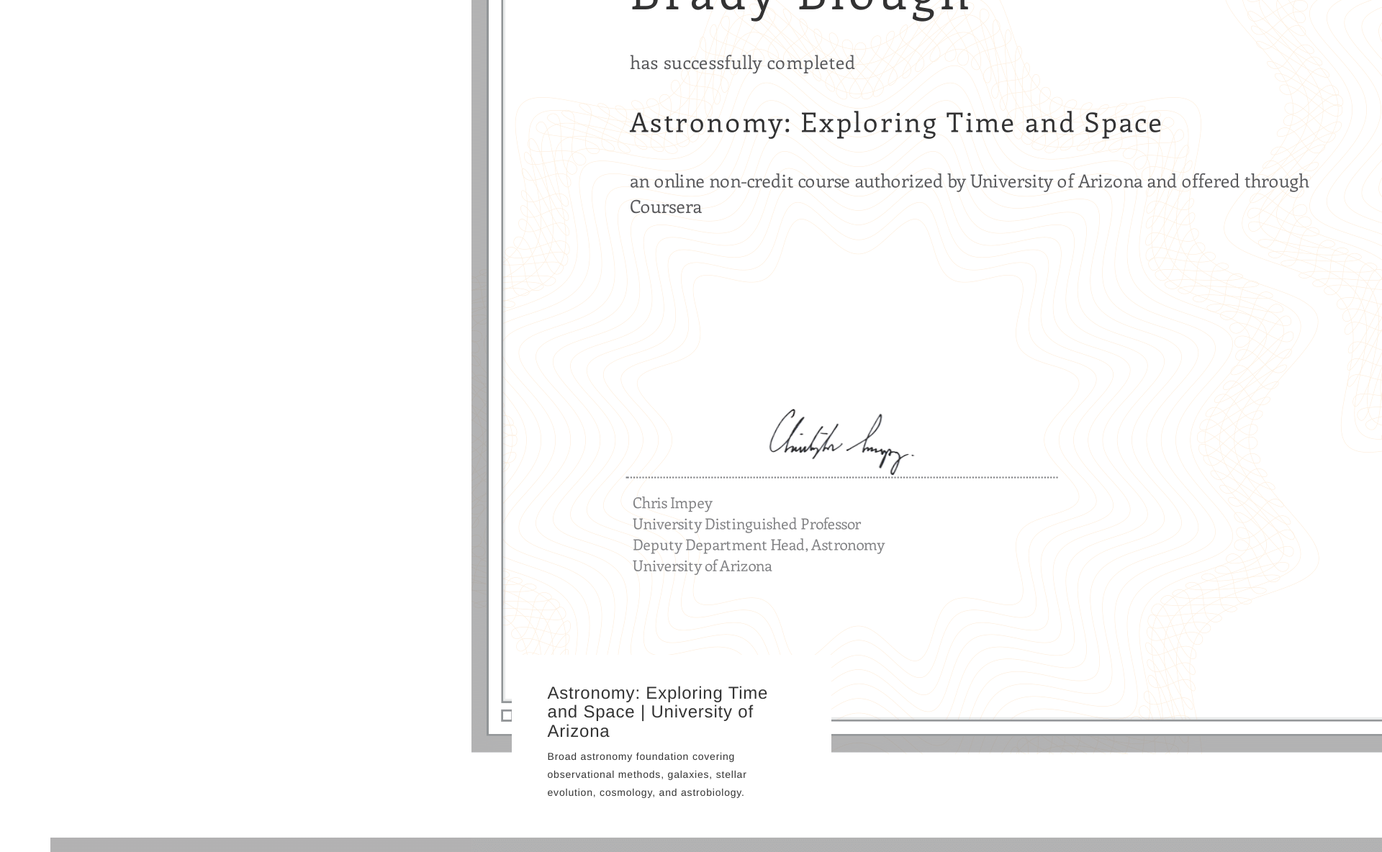
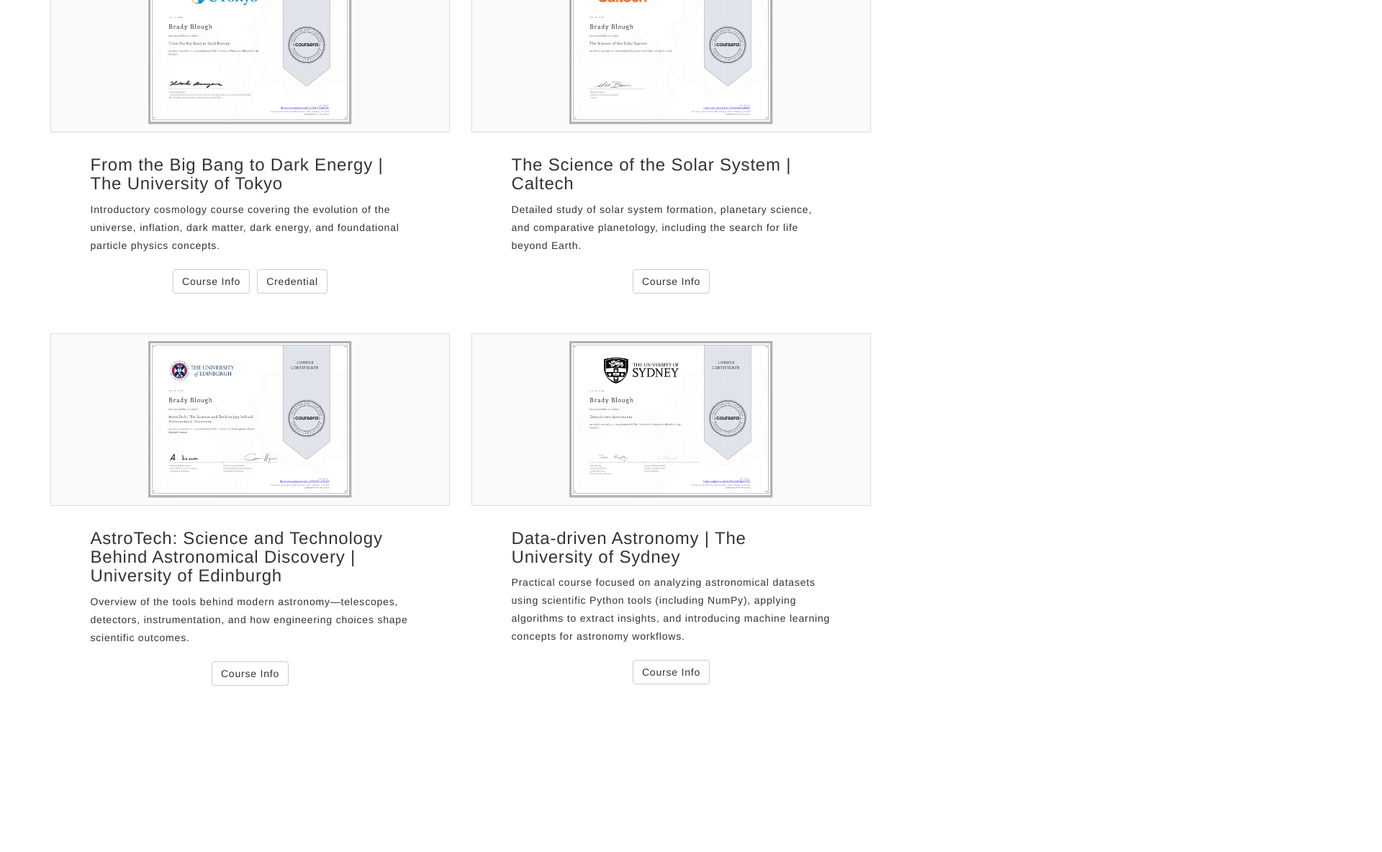
Before and after one commit to bradyblough/bradyblough.github.io, a plain HTML site: page certificates.html in a window 1280 px wide. Shown: the part 863-2047 px from the top of the page at 72% size, 1920 px wide, since content can reach past the window. After the commit the page ends 1961 px from the top, so only its background shows below. Drawn offline with nearby package versions, Linux system fonts and the light colour scheme.

Commit message:
Update certificates.html

```diff
--- a/certificates.html
+++ b/certificates.html
@@ -5,8 +5,10 @@
   <meta charset="UTF-8">
   <meta http-equiv="X-UA-Compatible" content="IE=edge">
   <meta name="viewport" content="width=device-width, initial-scale=1">
-  <meta name="description" content="Brady Blough - Software Engineering Projects | Space & Scientific Software">
+  <meta name="description" content="Brady Blough - Certificates | Space, Astronomy, and Scientific Computing">
   <meta name="author" content="Brady Blough">
+
+  <meta name="msapplication-tap-highlight" content="no">
 
   <link rel="apple-touch-icon" sizes="180x180" href="./assets/apple-icon-180x180.png">
   <link rel="icon" href="./assets/favicon.ico">
@@ -15,6 +17,44 @@
 
   <link rel="stylesheet" href="styles.css">
   <link rel="stylesheet" href="https://maxcdn.bootstrapcdn.com/bootstrap/3.4.1/css/bootstrap.min.css">
+
+  <style>
+    .section-container { padding-top: 80px; }
+
+    /* --- Fix template "card overlay" behavior on THIS page --- */
+    .card-container {
+      position: static !important;
+      margin-top: 0 !important;
+      background: transparent !important;
+      box-shadow: none !important;
+      padding: 0 !important;
+    }
+
+    /* Each certificate block spacing */
+    .cert-block { margin-bottom: 35px; }
+
+    /* Make all certificate images render the same visual size */
+    .cert-img-container {
+      width: 100%;
+      height: 240px;
+      display: flex;
+      align-items: center;
+      justify-content: center;
+      background-color: #fafafa;
+      border: 1px solid #ddd;
+      padding: 10px;
+      margin-bottom: 12px;
+    }
+
+    .cert-img-container img {
+      max-height: 100%;
+      max-width: 100%;
+      object-fit: contain;
+      display: block;
+    }
+
+    .btn-container .btn { margin-right: 8px; margin-top: 8px; }
+  </style>
 </head>
 
 <body>
@@ -35,8 +75,8 @@
           <ul class="nav navbar-nav">
             <li><a href="./index.html">Home</a></li>
             <li><a href="./skills.html">Tech</a></li>
-            <li class="active"><a href="./projects.html">Projects</a></li>
-            <li><a href="./certificates.html">Certificates</a></li>
+            <li><a href="./projects.html">Projects</a></li>
+            <li class="active"><a href="./certificates.html">Certificates</a></li>
             <li><a href="./about.html">About Me</a></li>
           </ul>
         </div>
@@ -51,19 +91,19 @@
       <!-- HEADER -->
       <div class="row">
         <div class="col-sm-8 col-sm-offset-2">
-          <div class="text-center">
-            <h1 class="h2 section-title">Certificates</h1>
+          <div class="text-center projects">
+            <h1 class="h2 section-title text-center-xs">Certificates</h1>
           </div>
         </div>
       </div>
 
       <!-- INTRO -->
       <div class="row">
-        <div class="col-xs-12 col-sm-10 col-sm-offset-1 col-md-8 col-md-offset-2">
+        <div class="col-xs-12 col-sm-10 col-sm-offset-1 col-md-8 col-md-offset-2 text-center-xs">
           <p>
-            Selected coursework and certifications focused on scientific computing and space science.
-            These support my interest in mission-focused software, data processing, and building reliable
-            tools for complex systems.
+            I’m committed to continuous learning, particularly in space science and scientific software.
+            Below are selected courses and certifications I’ve completed, including astronomy fundamentals,
+            cosmology, and hands-on scientific computing with Python and NumPy.
           </p>
         </div>
       </div>
@@ -71,31 +111,43 @@
       <!-- ROW 1 -->
       <div class="row">
 
+        <!-- freeCodeCamp -->
         <div class="col-sm-6 cert-block">
           <div class="cert-img-container">
             <img src="./assets/images/certificates_website/freecodecamp_scientific_python.png"
-                 alt="Scientific Computing with Python - freeCodeCamp">
+                 alt="Scientific Computing with Python Certification - freeCodeCamp">
           </div>
+
           <div class="card-container">
             <h3>Scientific Computing with Python | freeCodeCamp</h3>
             <p>
-              Certification covering Python fundamentals, data processing, NumPy-based numerical computation,
-              and algorithmic problem solving (approximately 300 hours of hands-on work).
+              Comprehensive certification covering Python fundamentals, data processing, numerical computation with NumPy,
+              algorithmic problem solving, and scientific programming. Represents approximately 300 hours of hands-on coding work.
             </p>
+            <div class="btn-container">
+              <a href="https://www.freecodecamp.org/certification/bradyblough/scientific-computing-with-python-v7"
+                 target="_blank" rel="noopener" class="btn btn-default">Verify Certificate</a>
+            </div>
           </div>
         </div>
 
+        <!-- Arizona -->
         <div class="col-sm-6 cert-block">
           <div class="cert-img-container">
             <img src="./assets/images/certificates_website/Coursera YC67X2ZS7V6Z-1.png"
-                 alt="Astronomy: Exploring Time and Space">
+                 alt="Astronomy: Exploring Time and Space Certificate">
           </div>
+
           <div class="card-container">
             <h3>Astronomy: Exploring Time and Space | University of Arizona</h3>
             <p>
-              Broad astronomy foundation covering observational methods, galaxies,
-              stellar evolution, cosmology, and astrobiology.
+              Broad astronomy foundation covering observational methods, the scientific method, galaxies, stellar evolution,
+              cosmology, and astrobiology.
             </p>
+            <div class="btn-container">
+              <a href="https://www.coursera.org/learn/astro/home/info" target="_blank" rel="noopener"
+                 class="btn btn-default">Course Info</a>
+            </div>
           </div>
         </div>
 
@@ -104,31 +156,45 @@
       <!-- ROW 2 -->
       <div class="row">
 
+        <!-- Tokyo -->
         <div class="col-sm-6 cert-block">
           <div class="cert-img-container">
             <img src="./assets/images/certificates_website/Coursera 75WJA6YMAT9C-1.png"
-                 alt="From the Big Bang to Dark Energy">
+                 alt="From the Big Bang to Dark Energy Certificate">
           </div>
+
           <div class="card-container">
-            <h3>From the Big Bang to Dark Energy | University of Tokyo</h3>
+            <h3>From the Big Bang to Dark Energy | The University of Tokyo</h3>
             <p>
-              Introductory cosmology covering the evolution of the universe,
-              dark matter, dark energy, and foundational particle physics concepts.
+              Introductory cosmology course covering the evolution of the universe, inflation, dark matter, dark energy,
+              and foundational particle physics concepts.
             </p>
+            <div class="btn-container">
+              <a href="https://www.coursera.org/learn/big-bang/home/info" target="_blank" rel="noopener"
+                 class="btn btn-default">Course Info</a>
+              <a href="https://coursera.org/verify/75WJA6YMAT9C" target="_blank" rel="noopener"
+                 class="btn btn-default">Credential</a>
+            </div>
           </div>
         </div>
 
+        <!-- Caltech -->
         <div class="col-sm-6 cert-block">
           <div class="cert-img-container">
             <img src="./assets/images/certificates_website/Coursera JGDSZXVZ8BXV-1.png"
-                 alt="The Science of the Solar System">
+                 alt="The Science of the Solar System Certificate">
           </div>
+
           <div class="card-container">
             <h3>The Science of the Solar System | Caltech</h3>
             <p>
-              Study of solar system formation, planetary science,
-              and comparative planetology, including the search for life beyond Earth.
+              Detailed study of solar system formation, planetary science, and comparative planetology, including
+              the search for life beyond Earth.
             </p>
+            <div class="btn-container">
+              <a href="https://www.coursera.org/learn/solar-system/home/info" target="_blank" rel="noopener"
+                 class="btn btn-default">Course Info</a>
+            </div>
           </div>
         </div>
 
@@ -137,31 +203,43 @@
       <!-- ROW 3 -->
       <div class="row">
 
+        <!-- AstroTech -->
         <div class="col-sm-6 cert-block">
           <div class="cert-img-container">
             <img src="./assets/images/certificates_website/Coursera PF4QMQVP7DN3-1.png"
-                 alt="AstroTech">
+                 alt="AstroTech Certificate">
           </div>
+
           <div class="card-container">
             <h3>AstroTech: Science and Technology Behind Astronomical Discovery | University of Edinburgh</h3>
             <p>
-              Overview of the tools behind modern astronomy—telescopes,
-              detectors, and instrumentation—and how engineering choices shape outcomes.
+              Overview of the tools behind modern astronomy—telescopes, detectors, instrumentation, and how
+              engineering choices shape scientific outcomes.
             </p>
+            <div class="btn-container">
+              <a href="https://www.coursera.org/learn/astronomy-technology/home/info" target="_blank" rel="noopener"
+                 class="btn btn-default">Course Info</a>
+            </div>
           </div>
         </div>
 
+        <!-- Data-driven Astronomy -->
         <div class="col-sm-6 cert-block">
           <div class="cert-img-container">
             <img src="./assets/images/certificates_website/Coursera UA5TNAYJ6FTE-1.png"
-                 alt="Data-driven Astronomy">
+                 alt="Data-driven Astronomy Certificate">
           </div>
+
           <div class="card-container">
-            <h3>Data-driven Astronomy | University of Sydney</h3>
+            <h3>Data-driven Astronomy | The University of Sydney</h3>
             <p>
-              Course focused on analyzing astronomical datasets using scientific Python tools,
-              applying algorithms to extract insights, and introducing ML concepts.
+              Practical course focused on analyzing astronomical datasets using scientific Python tools (including NumPy),
+              applying algorithms to extract insights, and introducing machine learning concepts for astronomy workflows.
             </p>
+            <div class="btn-container">
+              <a href="https://www.coursera.org/learn/data-driven-astronomy/home/info" target="_blank" rel="noopener"
+                 class="btn btn-default">Course Info</a>
+            </div>
           </div>
         </div>
 
@@ -170,8 +248,10 @@
     </div>
   </div>
 
+  <!-- JS -->
   <script src="https://code.jquery.com/jquery-3.6.0.min.js"></script>
   <script src="https://maxcdn.bootstrapcdn.com/bootstrap/3.4.1/js/bootstrap.min.js"></script>
+
 </body>
 
 </html>
```
